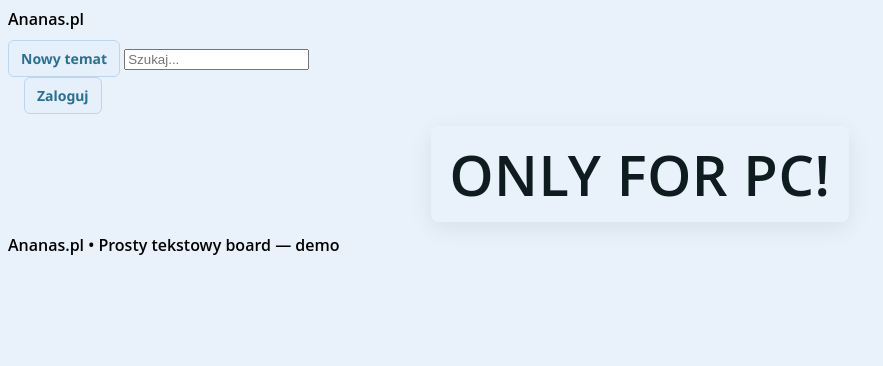
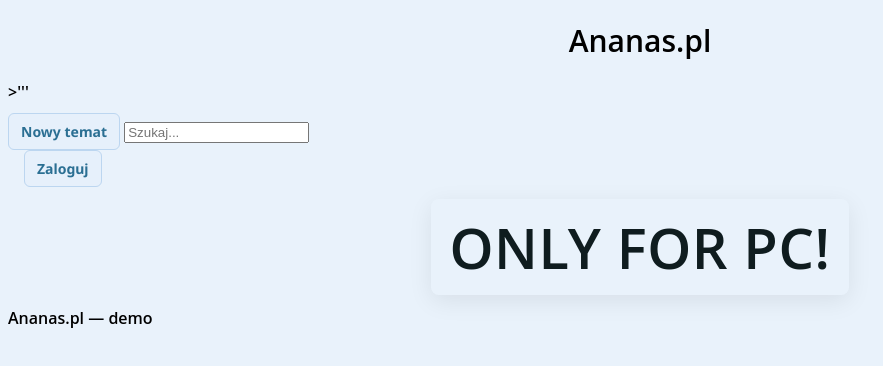
Before and after one commit to Krysiuuuuu/Ananas.pl, a plain HTML site: page index.html in a window 1280 px wide. Shown: the whole page, without its empty margins (0-883 px from the left). Drawn offline with nearby package versions, Linux system fonts and the light colour scheme.

Commit message:
Update title and footer text in index.html

```diff
--- a/index.html
+++ b/index.html
@@ -3,7 +3,7 @@
 <head>
   <meta charset="utf-8" />
   <meta name="viewport" content="width=device-width,initial-scale=1" />
-  <title>Ananas.pl — tekstowe forum</title>
+  <title>Ananas.pl</title>
   <link rel="stylesheet" href="styles.css" />
   <link href="https://fonts.googleapis.com/css2?family=Space+Mono&family=Noto+Sans:wght@300;400;700&display=swap" rel="stylesheet">
   <script type="importmap">
@@ -17,7 +17,8 @@
 <body>
   <div id="app" class="app">
     <header class="topbar">
-      <div class="brand">Ananas.pl</div>
+      <div class="brand"><center><h1 style="font-size:30px;">Ananas.pl</h1></center>
+        >'''</div>
       <div id="thread-count" style="margin-left:12px;font-size:13px;color:var(--muted)"></div>
       <div class="top-actions">
         <button id="new-thread-btn" class="btn">Nowy temat</button>
@@ -88,7 +89,7 @@
       </div>
     </div>
 
-    <footer class="footer">Ananas.pl • Prosty tekstowy board — demo</footer>
+    <footer class="footer">Ananas.pl — demo</footer>
   </div>
 
   <script type="module" src="data.js"></script>
```
